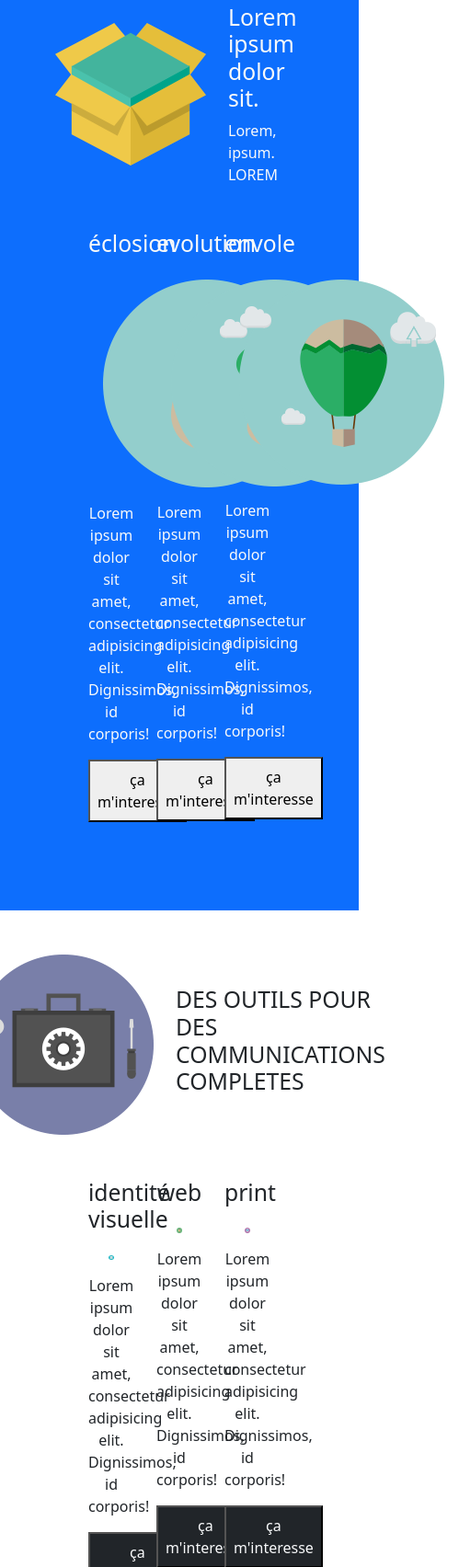
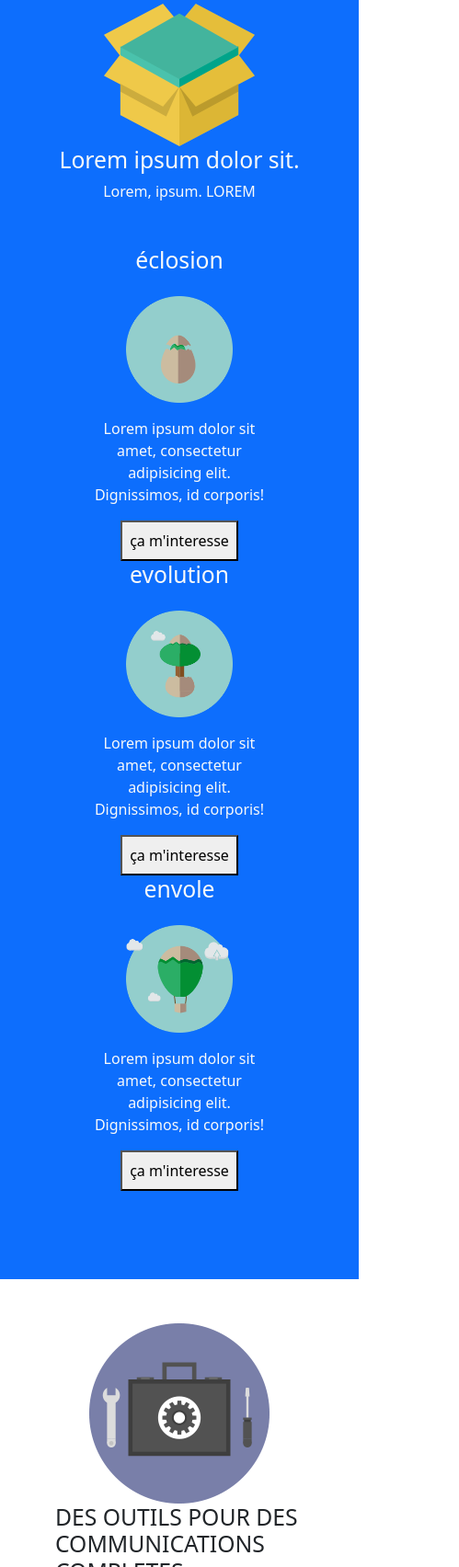
Before and after one commit to hilal193/Youcommunik-bootstrap, a website: page index.html in a window 390 px wide. Shown: the part 2504-4208 px from the top of the page at 92% size, 499 px wide, since content can reach past the window. Drawn offline with nearby package versions, Linux system fonts and the light colour scheme.

Commit message:
responsive half

```diff
--- a/index.html
+++ b/index.html
@@ -73,7 +73,7 @@
 
     <section class="section2 d-flex p-5 justify-content-center">
       <div class="container text-center">
-          <img src="./public/img/logo-about.png" class="text-center" alt="a">
+          <img src="./public/img/logo-about.png"  class="text-center" alt="a">
       </div>
 
       <div class="container">
@@ -86,33 +86,36 @@
 
 
     <section class="section3 bg-primary p-5">
-      <div class="d-flex justify-content-center align-items-center ">
-        <div class="container text-center">
+      <div class="container d-flex justify-content-center align-items-center ">
+          <div class="row">
+            <div class="col-lg-6 text-center">
             <img src="./public/img/packages.png" alt="p">
             </div>
-          <div class="container text-light">
+            <div class="col-lg-6 d-flex align-items-center text-light flex-column text-center justify-content-center">
               <h2>Lorem ipsum dolor  sit.</h2>
               <span>Lorem, ipsum. LOREM</span>
+            </div>
+
           </div>
       </div>
 
       <div class="container p-5 text-light">
         <div class="row ">
-          <div class="col-4 text-center">
+          <div class="col-sm-12 col-md-6 col-lg-4 text-center">
             <h2>éclosion</h2>
-            <img src="./public/img/icon-eclosion.png" class="p-3" alt="e">
+            <img src="./public/img/icon-eclosion.png" class="p-3 w-75" alt="e">
             <p>Lorem ipsum dolor sit amet, consectetur adipisicing elit. Dignissimos, id corporis!</p>
             <button class="p-2">ça m'interesse</button>
           </div>
-          <div class="col-4 text-center">
+          <div class="col-sm-12 col-md-6 col-lg-4 text-center">
             <h2>evolution</h2>
-            <img src="./public/img/icon-evolution.png" class="p-3" alt="e">
+            <img src="./public/img/icon-evolution.png" class="p-3 w-75" alt="e">
             <p>Lorem ipsum dolor sit amet, consectetur adipisicing elit. Dignissimos, id corporis!</p>
             <button class="p-2">ça m'interesse</button>
           </div>
-          <div class="col-4 text-center">
+          <div class="col-sm-12 col-md-6 col-lg-4 text-center">
             <h2>envole</h2>
-            <img src="./public/img/icon-envole.png" class="p-3" alt="e">
+            <img src="./public/img/icon-envole.png" class="p-3 w-75" alt="e">
             <p>Lorem ipsum dolor sit amet, consectetur adipisicing elit. Dignissimos, id corporis!</p>
             <button class="p-2">ça m'interesse</button>
           </div>
@@ -122,30 +125,34 @@
 
     <section class="section4 p-5">
       <div class="d-flex justify-content-center align-items-center ">
-        <div class="container text-center">
+        <div class="container d-flex justify-content-center align-items-center">
+          <div class="row">
+            <div class="col-lg-6 text-center">
             <img src="./public/img/outils.png" alt="p">
             </div>
-          <div class="container">
+            <div class="col-lg-6 d-flex align-items-center">
               <h2>DES OUTILS POUR DES COMMUNICATIONS COMPLETES</h2>
+            </div>
 
           </div>
         </div>
 
+      </div>
       <div class="container p-5">
         <div class="row ">
-          <div class="col-4 text-center">
+          <div class="col-sm-12 col-md-6 col-lg-4 text-center">
             <h2>identité visuelle</h2>
             <img src="./public/img/identite-graphique.png" class="p-3 w-75" alt="e">
             <p>Lorem ipsum dolor sit amet, consectetur adipisicing elit. Dignissimos, id corporis!</p>
             <button class="bg-dark text-light p-2">ça m'interesse</button>
           </div>
-          <div class="col-4 text-center">
+          <div class="col-sm-12 col-md-6 col-lg-4 text-center">
             <h2>web</h2>
             <img src="./public/img/reseaux-sociaux.png" class="p-3 w-75" alt="e">
             <p>Lorem ipsum dolor sit amet, consectetur adipisicing elit. Dignissimos, id corporis!</p>
             <button class="bg-dark text-light p-2">ça m'interesse</button>
           </div>
-          <div class="col-4 text-center">
+          <div class="col-sm-12 col-md-6 col-lg-4 text-center">
             <h2>print</h2>
             <img src="./public/img/print.png" class="p-3 w-75" alt="e">
             <p>Lorem ipsum dolor sit amet, consectetur adipisicing elit. Dignissimos, id corporis!</p>
@@ -175,10 +182,13 @@
         <img src="./public/img/social-f.png" class="m-2" height="50px" alt="a">
         <img src="./public/img/google-plus.png" class="m-2" height="50px" alt="a">
       </div>
+     <div class="row d-flex justify-content-end">
+      <span>C.G.Vg.</span>
+
+     </div>
     </footer>
     <div class="d-flex justify-content-end bg-dark text-light">
-      <span>C.G.V.</span>
-    </div>
+    </div>b
     <script src="./node_modules/bootstrap/dist/js/bootstrap.js"></script>
     <script src="./node_modules/@popperjs/core/dist/umd/popper.js"></script>
 </body>
```
Lines whose indentation alone changed are shown as unchanged.
